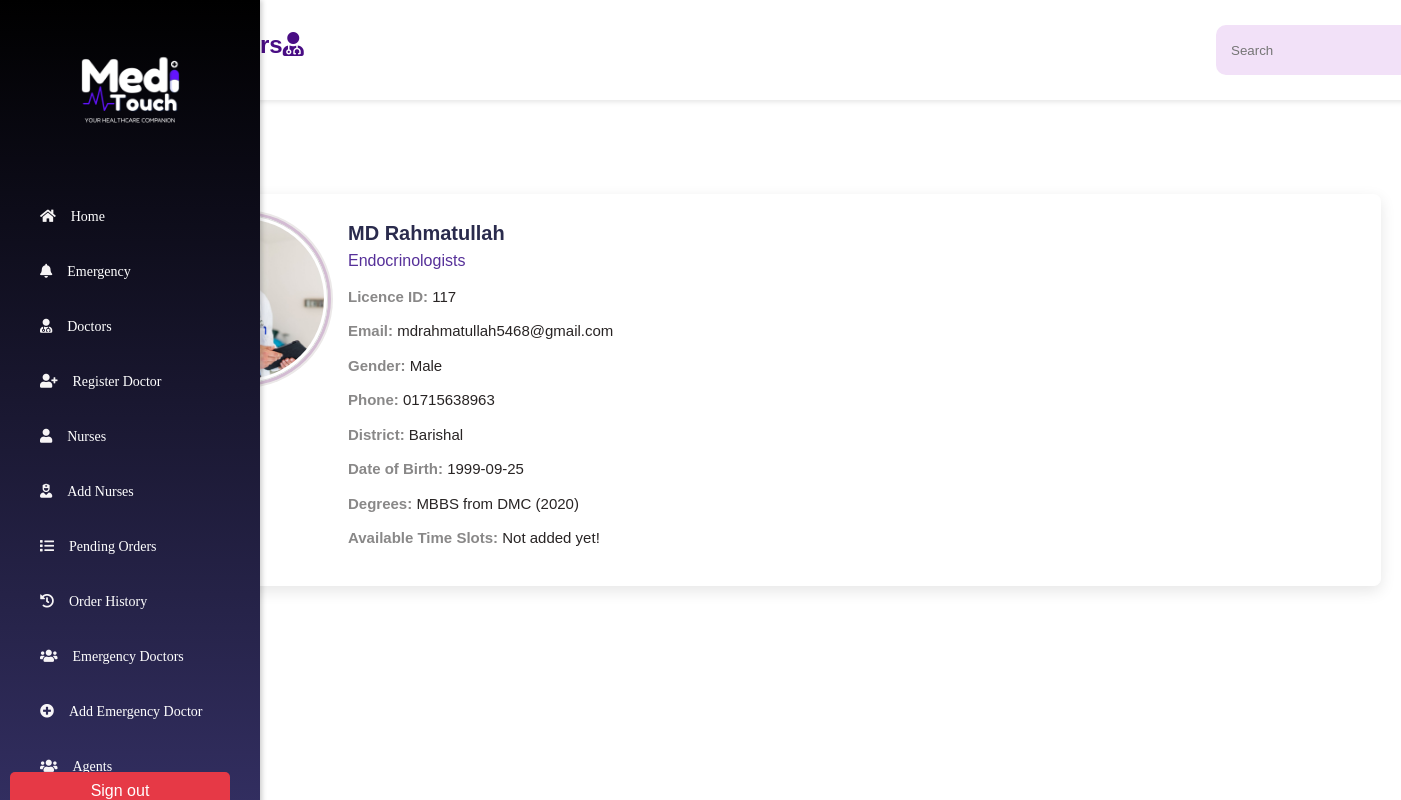
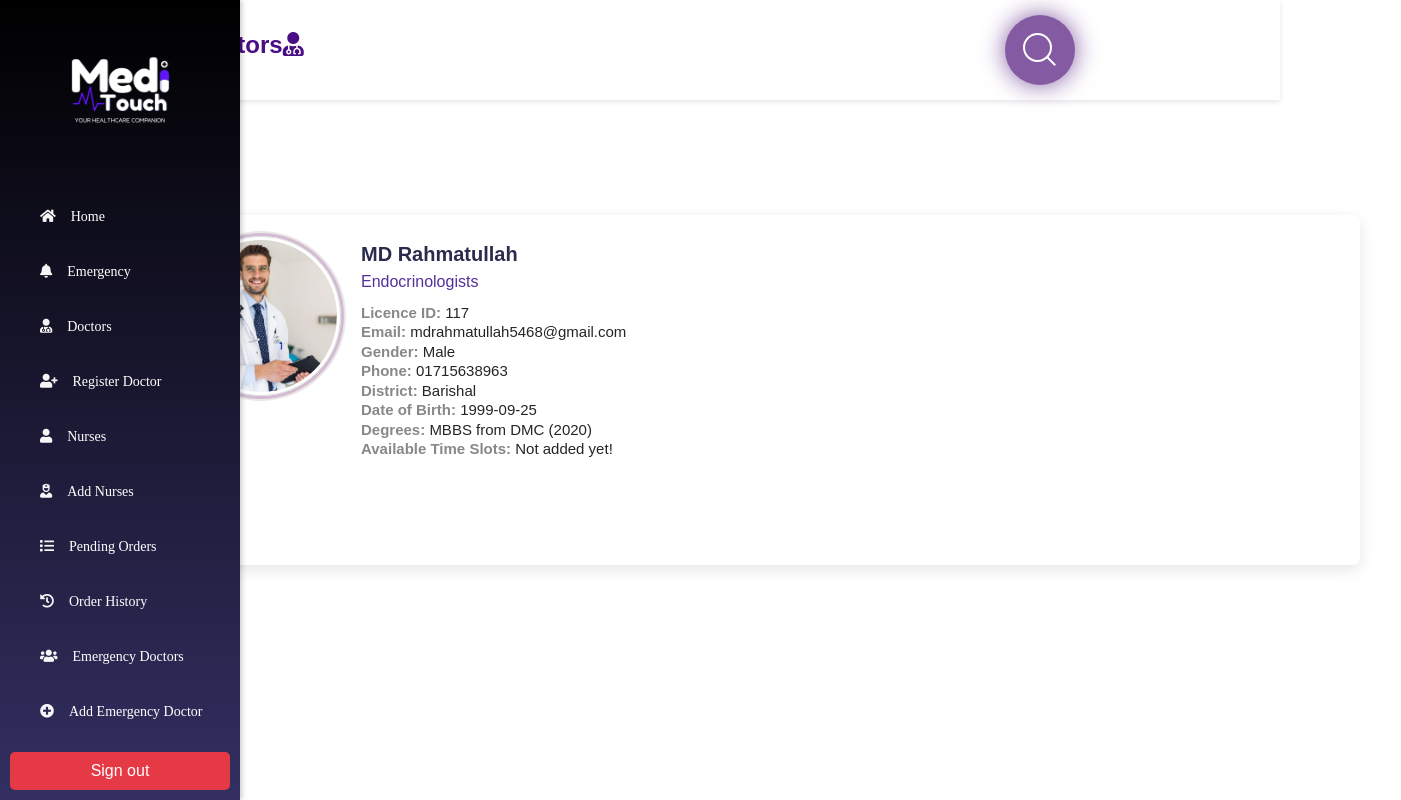
Before and after one commit to tanishatasnin/meditouch_admin, a React (Vite) app: page /doctor in a window 1280 px wide. Shown: the whole page, 1401 px wide, since content can reach past the window. Built offline with nearby package versions, Linux system fonts and the light colour scheme.

Commit message:
set multiple searchbar

```diff
--- a/src/components/Admin/Header/header.css
+++ b/src/components/Admin/Header/header.css
@@ -4,7 +4,7 @@
     left: 0;
     width: 100%;
     /* Adjust width to account for the sidebar */
-    height: 900px; /* Fixed height for the header */
+    height: 1000px; /* Fixed height for the header */
     background: #fff;
     display: flex;
     align-items: center;
--- a/src/components/Admin/Header/header1.jsx
+++ b/src/components/Admin/Header/header1.jsx
@@ -1,6 +1,7 @@
 import React from 'react';
 import { useLocation } from 'react-router-dom';
 import './Header.css';
+import Search from './search';
 
 function Header1() {
   const location = useLocation();
@@ -23,9 +24,8 @@ function Header1() {
   return (
     <header className="header">
         <div> <h2>{currentTitle}<i className="fa fa-user-md"></i> </h2></div>
-      <div className="search-bar">
-        <input type="text" placeholder="Search" />
-        <button><i className="fa fa-search"></i></button>
+      <div>
+        <Search></Search>
       </div>
 
     </header>
--- /dev/null
+++ b/src/components/Admin/Header/search.css
@@ -0,0 +1,128 @@
+@import url('https://fonts.googleapis.com/css?family=Inconsolata:700');
+
+* {
+  margin: 0;
+  padding: 0;
+  box-sizing: border-box;
+}
+
+
+.search-container {
+  position: absolute;
+  margin: auto;
+  top: 0;
+  /* left: 0; */
+  right: 0;
+  bottom: 0;
+  width: 300px;
+  height: 100px;
+  margin-right: 7%;
+  .search {
+    position: absolute;
+    margin: auto;
+    top: 0;
+    right: 0;
+    bottom: 0;
+    left: 0;
+    width: 70px;
+    height: 70px;
+    background: rgb(132, 91, 162);
+    border-radius: 50%;
+    transition: all 1s;
+    z-index: 4;
+    box-shadow: 0 0 25px 0 rgb(132, 91, 162);
+    /* // box-shadow: 0 0 25px 0 crimson; */
+    &:hover {
+      cursor: pointer;
+    }
+    &::before {
+      content: "";
+      position: absolute;
+      margin: auto;
+      top: 22px;
+      right: 0;
+      bottom: 0;
+      left: 22px;
+      width: 12px;
+      height: 2px;
+      background: white;
+      transform: rotate(45deg);
+      transition: all .5s;
+    }
+    &::after {
+      content: "";
+      position: absolute;
+      margin: auto;
+      top: -5px;
+      right: 0;
+      bottom: 0;
+      left: -5px;
+      width: 25px;
+      height: 25px;
+      border-radius: 50%;
+      border: 2px solid white;
+      transition: all .5s;
+    }
+  }
+  input {
+    font-family: 'Inconsolata', monospace;
+    position: absolute;
+    margin: auto;
+    top: 0;
+    right: 0;
+    bottom: 0;
+    left: 0;
+    width: 100px;
+    height: 50px;
+    outline: none;
+    border: none;
+    /* // border-bottom: 1px solid rgba(255, 255, 255, 0.2); */
+    background: rgb(223, 220, 221);
+    color: rgb(23, 22, 22);
+    text-shadow: 0 0 10px rgb(224, 143, 237);
+    padding: 0 80px 0 20px;
+    border-radius: 30px;
+    box-shadow: 0 0 25px 0 rgb(224, 143, 237),
+                0 20px 25px 0 rgba(0, 0, 0, 0.2);
+    /* // box-shadow: inset 0 0 25px 0 rgba(0, 0, 0, 0.5); */
+    transition: all 1s;
+    opacity: 0;
+    z-index: 5;
+    font-weight: bolder;
+    letter-spacing: 0.1em;
+    &:hover {
+      cursor: pointer;
+    }
+    &:focus {
+      width: 400px;
+      opacity: 1.4;
+      cursor: text;
+    }
+    &:focus ~ .search {
+      right: -450px;
+      background: #2c203f;
+      z-index: 6;
+      &::before {
+        top: 0;
+        left: 0;
+        width: 25px;
+      }
+      &::after {
+        top: 0;
+        left: 0;
+        width: 25px;
+        height: 2px;
+        border: none;
+        background: white;
+        border-radius: 0%;
+        transform: rotate(-45deg);
+      }
+    }
+    &::placeholder {
+      color: white;
+      opacity: 0.5;
+      font-weight: bolder;
+    }
+  }
+
+}
--- /dev/null
+++ b/src/components/Admin/Header/search.jsx
@@ -0,0 +1,25 @@
+import React, { useState } from "react";
+import "./search.css";
+ // Make sure to include the CSS file
+
+const Search = () => {
+  const [searchTerm, setSearchTerm] = useState("");
+
+  const handleInputChange = (event) => {
+    setSearchTerm(event.target.value);
+  };
+
+  return (
+    <div className="search-container">
+      <input
+        type="text"
+        placeholder="Search by Name, Email, Phone etc.."
+        value={searchTerm}
+        onChange={handleInputChange}
+      />
+      <div className="search"></div>
+    </div>
+  );
+};
+
+export default Search;
```
